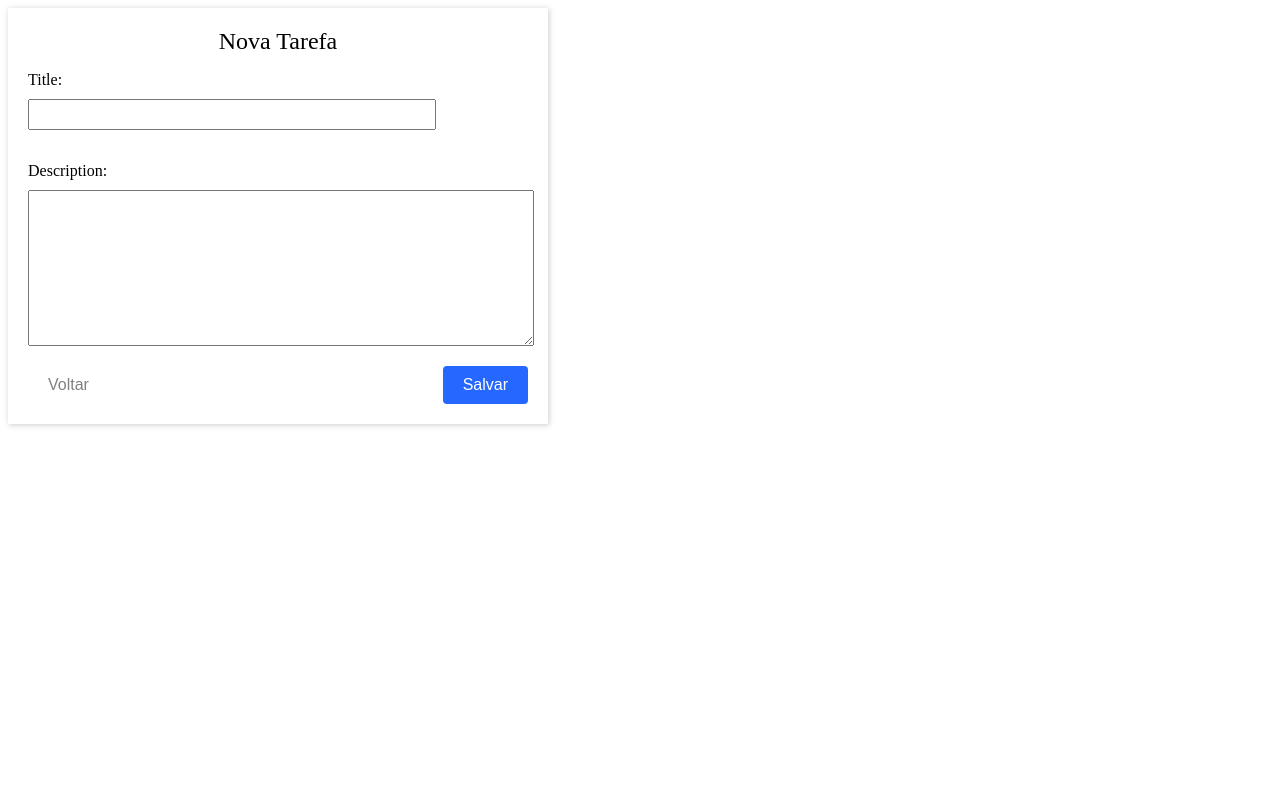
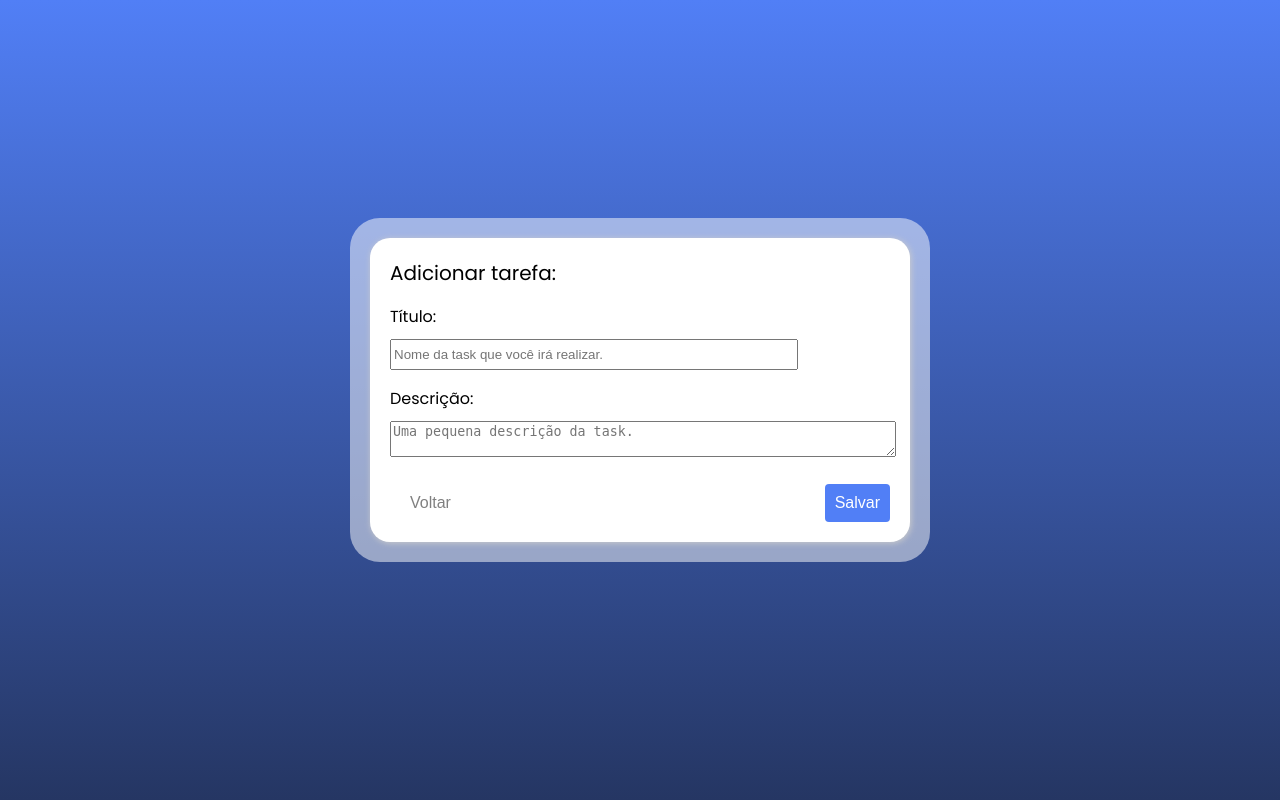
Before and after one commit to h0landa/todo_list, a Django app: page /register_task in a window 1280 px wide. Run offline with Django 5.2, Linux system fonts and the light colour scheme.

Commit message:
alteracoes de estilo no task form

```diff
--- a/todolist/todolist/templates/task_form.html
+++ b/todolist/todolist/templates/task_form.html
@@ -4,48 +4,80 @@
    <meta charset="UTF-8">
    <meta name="viewport" content="width=device-width, initial-scale=1.0">
    <title>Document</title>
-</head>
+   <link rel="stylesheet" href="https://fonts.googleapis.com/css2?family=Poppins:wght@400;700&display=swap">
    <style>
+       body {
+           margin: 0;
+           padding: 0;
+           min-height: 100vh;
+           background: linear-gradient(to bottom, #517FF6, #253663);
+           display: flex;
+           justify-content: center;
+           align-items: center;
+           font-family: 'Poppins';
+       }
 
-#container-form {
+
+       #container-wrapper {
+           display: flex;
+           justify-content: center;
+       }
+
+
+       #container {
            width: 60vw;
            max-width: 500px;
            min-width: 200px;
            padding: 20px;
-    display: flex;
-    justify-content: center;
-    align-items: center;
-    flex-direction: column;
            box-shadow: 1px 1px 6px #ccc;
+           background-color: white;
+           border-radius: 20px;
        }
+
+
+       #form-container {
+           border-radius: 30px;
+           padding: 20px;
+           margin-bottom: 20px;
+           background-color: rgba(255, 255, 255, 0.5);
+       }
+
 
        p label {
            display: block;
            margin-bottom: 10px;
        }
 
+
        p input {
            width: 80%;
            height: 25px;
        }
+
 
        p textarea,
        p {
            width: 100%;
        }
 
-#titulo-form {
-    font-size: 24px;
+
+       #add-task-label {
+           font-size: 20px;
+           color: black;
+           font-weight: normal;
        }
+
 
        #container-buttons {
            display: flex;
            justify-content: space-between;
            gap: 14px;
-    width: 100%;
+           margin-top: 20px;
+           font-family: 'Poppins';
        }
 
-#container-buttons button{
+
+       #container-buttons button {
            padding: 10px 20px;
            cursor: pointer;
            border: none;
@@ -54,31 +86,54 @@ p {
            font-weight: 500;
        }
 
+
+       #container-buttons #save-btn {
+           background-color: #517FF6;
+           color: white;
+           padding: 10px;
+           justify-content: center;
+           align-items: center;
+           text-align: center;
+           border-radius: 4px;
+           font-size: 16px;
+           font-weight: 500;
+       }
+
+
        #container-buttons #cancel-btn {
            background-color: transparent;
            color: grey;
            transition: background-color 0.5s;
        }
 
+
        #container-buttons #cancel-btn:hover {
            background-color: rgb(232, 232, 232);
            border: 1px solid #ccc;
        }
-
-#container-buttons #save-btn {
-    background-color: rgb(38, 103, 255);
-    color: white;
-}
-
    </style>
+</head>
 <body>
-    <div id="container-form">
-        <div id="titulo-form">Nova Tarefa</div>
-        {{form.as_p}}
+   <div id="container-wrapper">
+       <div id="form-container">
+           <div id="container">
+               <form>
+                   <label id="add-task-label" for="task">Adicionar tarefa:</label>
+                   <p>
+                       <label for="task">Título:</label>
+                       <input type="text" id="task" name="task" placeholder="Nome da task que você irá realizar.">
+                   </p>
+                   <p>
+                       <label for="description">Descrição:</label>
+                       <textarea id="description" name="description" placeholder="Uma pequena descrição da task."></textarea>
+                   </p>
                    <div id="container-buttons">
                        <button id="cancel-btn">Voltar</button>
                        <button id="save-btn" type="submit">Salvar</button>
                    </div>
+               </form>
+           </div>
+       </div>
    </div>
 </body>
 </html>
```
Lines whose indentation alone changed are shown as unchanged.
